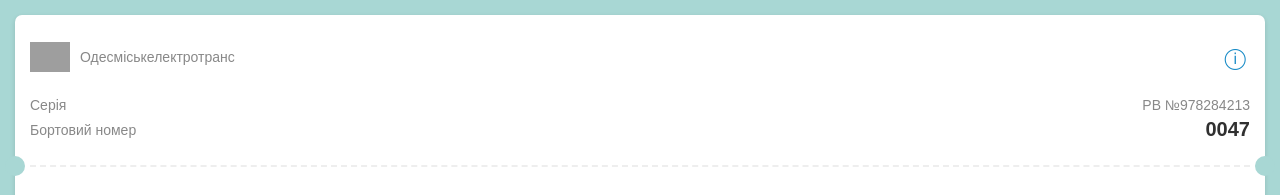
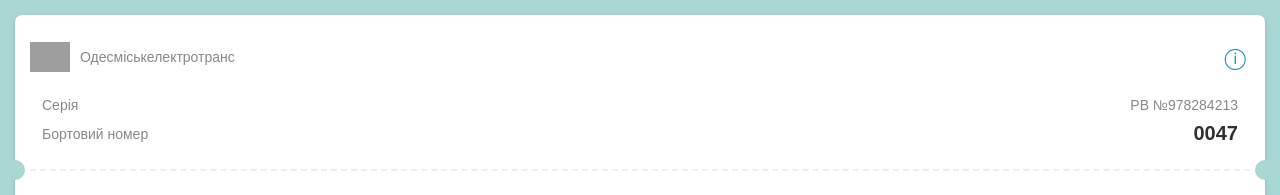
Before and after one commit to Mateosh0/irs.privatbank.com, a plain HTML site: page index.html in a window 1280 px wide. Shown: the top 195 px of the page. Drawn offline with Linux system fonts and the light colour scheme; grey boxes are pictures that could not be loaded.

Commit message:
Adjust margin in .info class for better spacing

```diff
--- a/index.html
+++ b/index.html
@@ -61,7 +61,7 @@ body {
   display: flex;
   justify-content: space-between;
   align-items: center;
-  margin: 5px 0;
+  margin: 9px 12px;
   font-size: 14px;
 }
 
```
